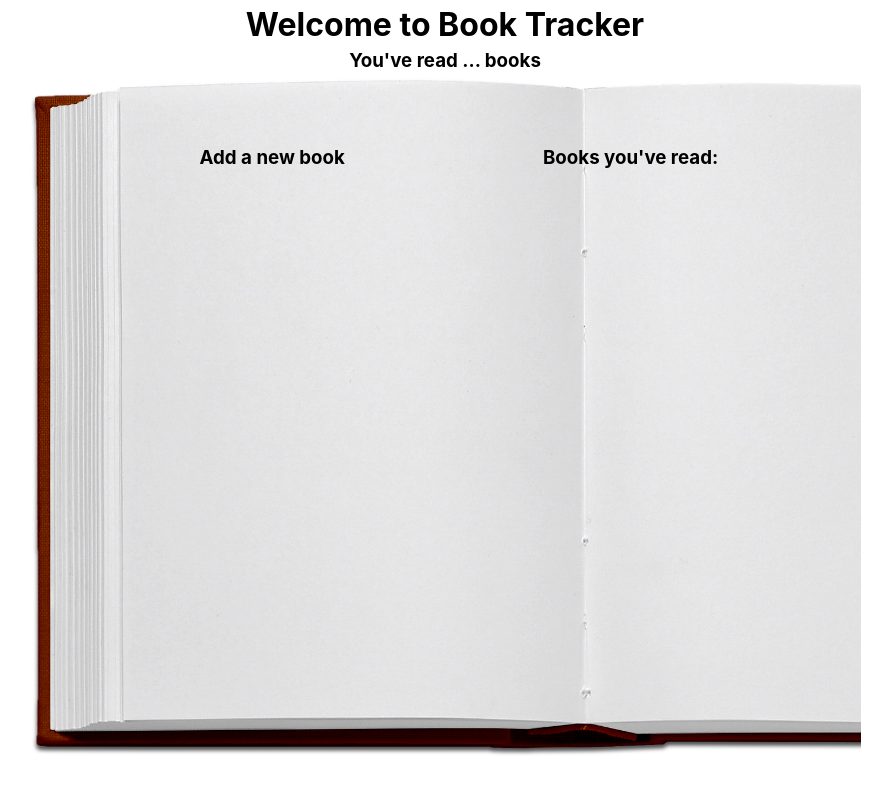
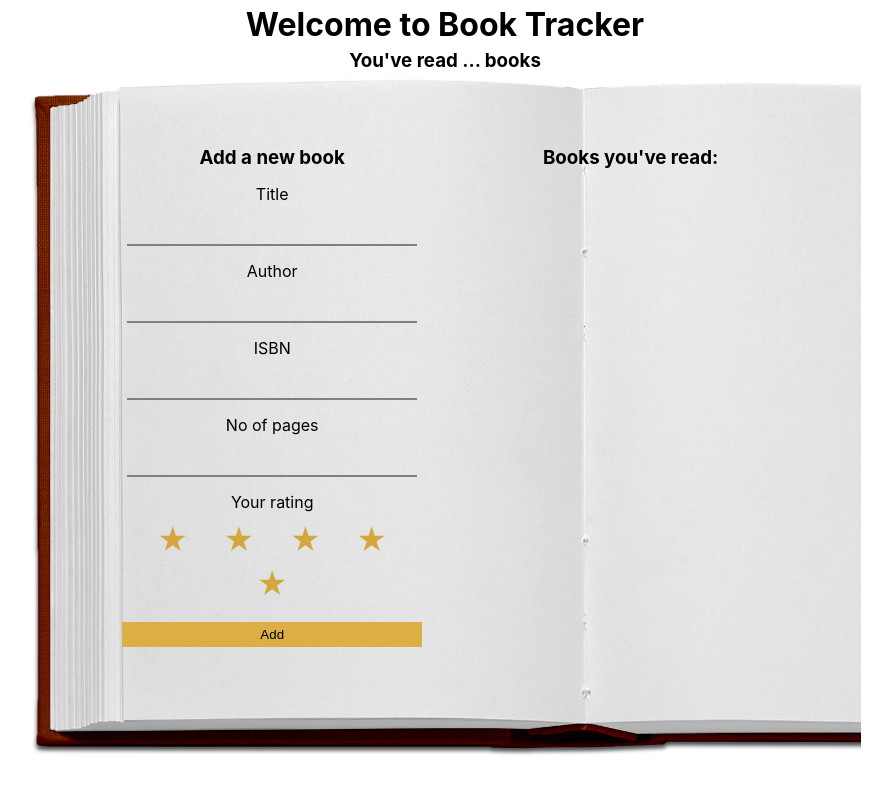
Before and after one commit to Mickanie/Book-Tracker, a React (Create React App) app: page / in a window 1280 px wide. Shown: the top 794 px of the page, without its empty margins (195-1087 px from the left). Built offline with nearby package versions, Linux system fonts and the light colour scheme.

Commit message:
Create form to add a book

```diff
--- a/src/NewBookForm.js
+++ b/src/NewBookForm.js
@@ -25,6 +25,35 @@ class NewBookForm extends Component {
     return (
       <div className="new-book-container">
         <h3>Add a new book</h3>
+        <form>
+          <label htmlFor="title">Title</label>
+          <input type="text" name="title" pattern="[A-Za-z\s0-9]{3,45}" />
+          <label htmlFor="author">Author</label>
+          <input
+            type="text"
+            name="author"
+            pattern="[A-Za-z]{3,15}\s{1}[A-Za-z]{3,20}"
+          />
+          <label htmlFor="ISBN">ISBN</label>
+          <input type="text" name="ISBN" pattern="[0-9]{13}" />
+          <label htmlFor="pages">No of pages</label>
+          <input type="text" name="pages" pattern="[0-9]{2,4}" />
+          <label htmlFor="rating">Your rating</label>
+          <div className="rating-stars">
+            <input type="radio" name="rating" value="1" id="rate-1" />
+            <label htmlFor="rate-1">★</label>
+            <input type="radio" name="rating" value="2" id="rate-2" />
+            <label htmlFor="rate-2">★</label>
+            <input type="radio" name="rating" value="3" id="rate-3" />
+            <label htmlFor="rate-3">★</label>
+            <input type="radio" name="rating" value="4" id="rate-4" />
+            <label htmlFor="rate-4">★</label>
+            <input type="radio" name="rating" value="5" id="rate-5" />
+            <label htmlFor="rate-5">★</label>
+          </div>
+
+          <input type="submit" value="Add" />
+        </form>
       </div>
     );
   }
--- a/src/NewBookForm.scss
+++ b/src/NewBookForm.scss
@@ -5,4 +5,52 @@
   height: 70vh;
   //background: gray;
   width: 25vw;
+
+  form {
+    display: grid;
+    margin-top: 15px;
+
+    input {
+      margin: 15px;
+      background: transparent;
+      border: none;
+      border-bottom: 2px solid grey;
+      text-align: center;
+      padding: 5px;
+      outline: none;
     }
+
+    input:invalid {
+      background: rgba(255, 0, 0, 0.143);
+    }
+
+    .rating-stars {
+        margin-top: 10px;
+      input {
+        visibility: hidden;
+        width: 5px;
+
+      }
+
+      label {
+        font-size: 30px;
+        cursor: pointer;
+        color: rgb(212, 167, 62);
+
+      }
+
+      input[type="radio"]:checked ~ input[type="radio"]:not(checked) + label {
+        color: grey;
+      }
+    }
+
+    input[type="submit"] {
+      background: rgb(219, 174, 70);
+      width: 300px;
+      border: 0;
+      margin: 20px auto;
+      padding: 5px;
+      border-radius: 10;
+    }
+  }
+}
--- a/src/css/NewBookForm.css
+++ b/src/css/NewBookForm.css
@@ -5,3 +5,50 @@
   height: 70vh;
   width: 25vw;
 }
+
+.new-book-container form {
+  display: grid;
+  margin-top: 15px;
+}
+
+.new-book-container form input {
+  margin: 15px;
+  background: transparent;
+  border: none;
+  border-bottom: 2px solid grey;
+  text-align: center;
+  padding: 5px;
+  outline: none;
+}
+
+.new-book-container form input:invalid {
+  background: rgba(255, 0, 0, 0.143);
+}
+
+.new-book-container form .rating-stars {
+  margin-top: 10px;
+}
+
+.new-book-container form .rating-stars input {
+  visibility: hidden;
+  width: 5px;
+}
+
+.new-book-container form .rating-stars label {
+  font-size: 30px;
+  cursor: pointer;
+  color: #d4a73e;
+}
+
+.new-book-container form .rating-stars input[type="radio"]:checked ~ input[type="radio"]:not(checked) + label {
+  color: grey;
+}
+
+.new-book-container form input[type="submit"] {
+  background: #dbae46;
+  width: 300px;
+  border: 0;
+  margin: 20px auto;
+  padding: 5px;
+  border-radius: 10;
+}
```
Lines whose indentation alone changed are shown as unchanged.
